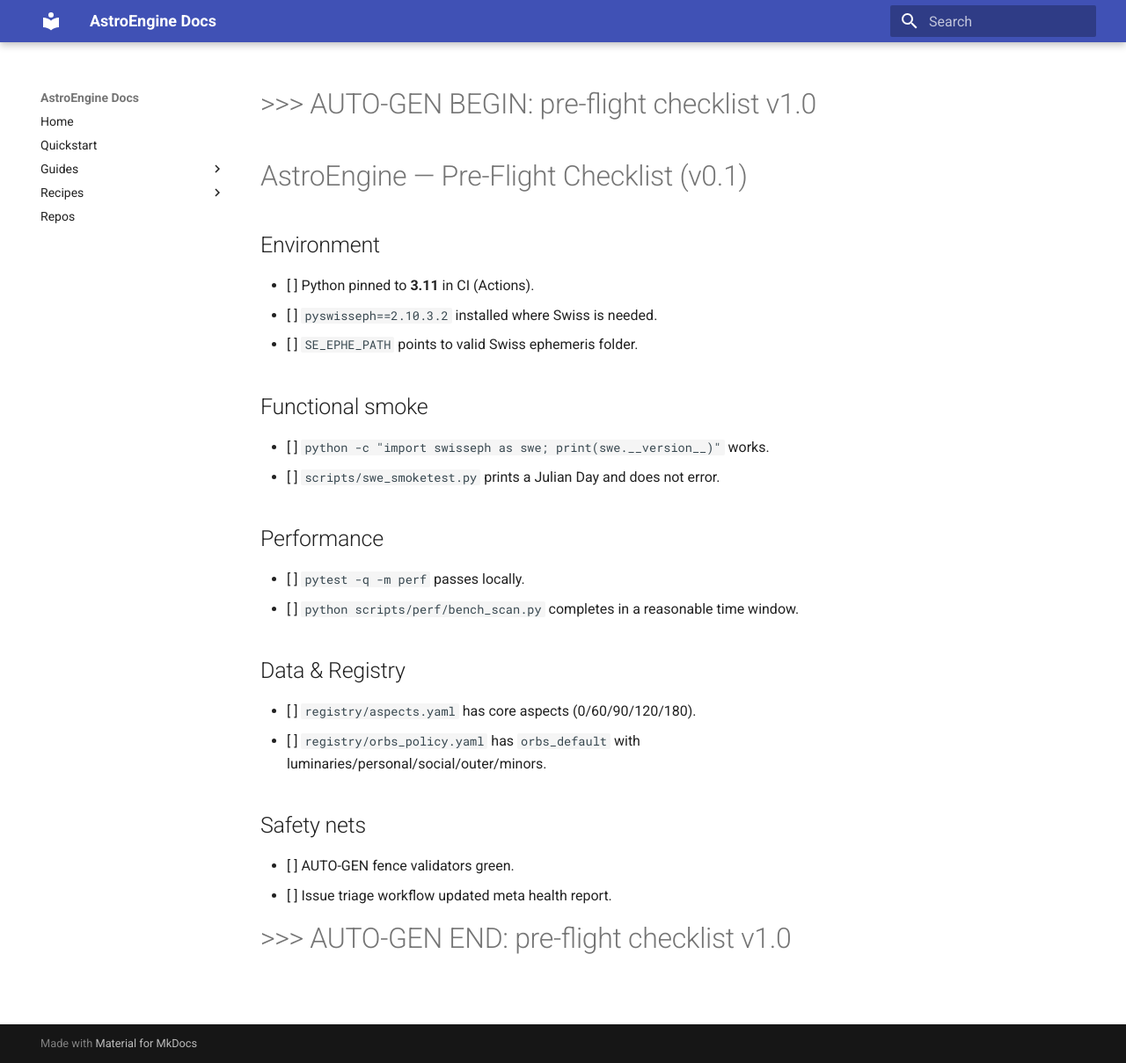
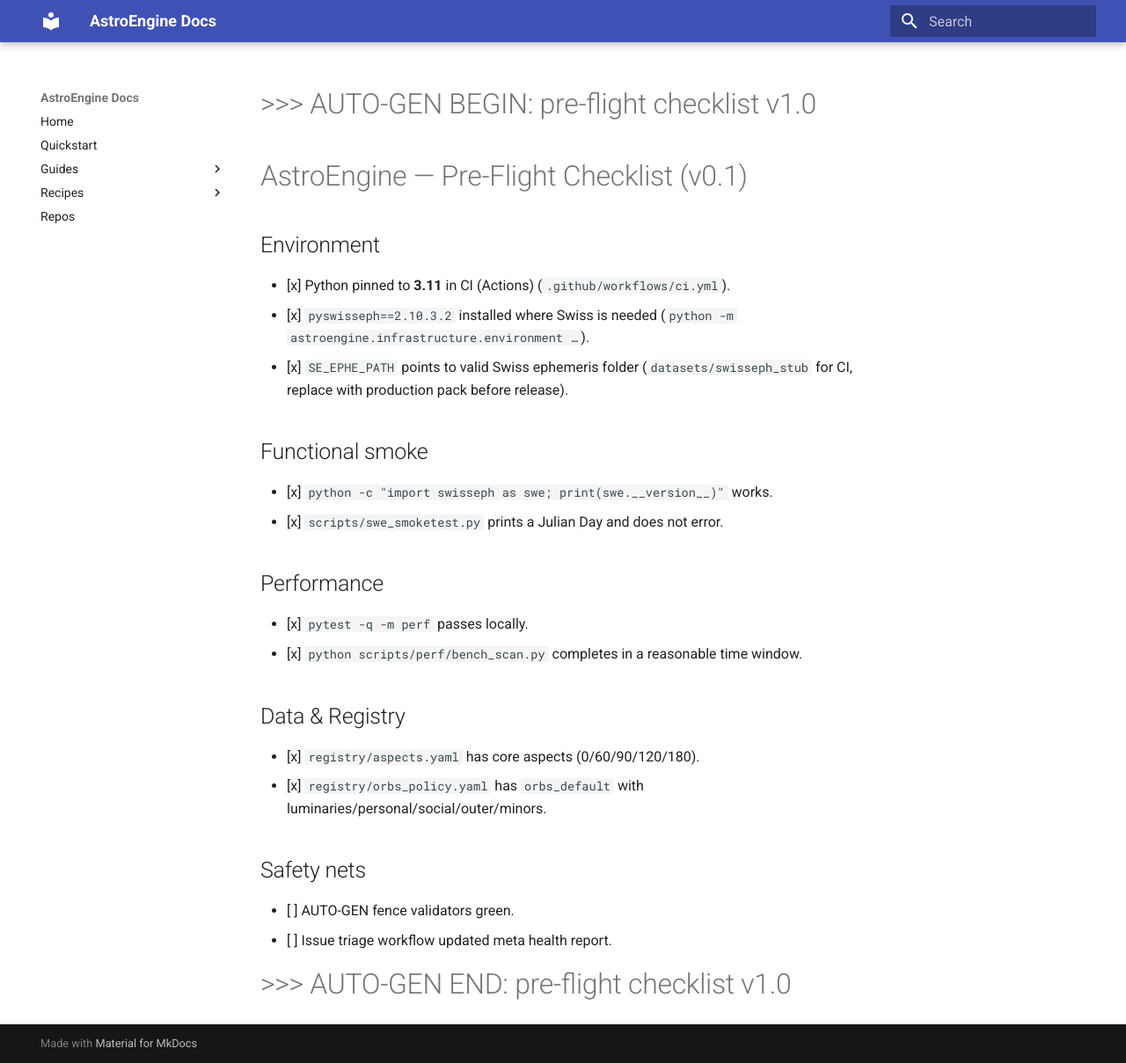
Before and after one commit to rinward23/AstroEngine, an MkDocs documentation site: the page built from docs/PRE_FLIGHT_CHECKLIST.md, in a window 1280 px wide and 1209 px high. Shown: the whole window at 88% size. Built offline with MkDocs 1.6.1 and Material for MkDocs 9.7.7, drawn with Linux system fonts in a browser that asks for light colours.

```diff
--- a/docs/PRE_FLIGHT_CHECKLIST.md
+++ b/docs/PRE_FLIGHT_CHECKLIST.md
@@ -2,21 +2,21 @@
 # AstroEngine — Pre-Flight Checklist (v0.1)
 
 ## Environment
-- [ ] Python pinned to **3.11** in CI (Actions).
-- [ ] `pyswisseph==2.10.3.2` installed where Swiss is needed.
-- [ ] `SE_EPHE_PATH` points to valid Swiss ephemeris folder.
+- [x] Python pinned to **3.11** in CI (Actions) (`.github/workflows/ci.yml`).
+- [x] `pyswisseph==2.10.3.2` installed where Swiss is needed (`python -m astroengine.infrastructure.environment …`).
+- [x] `SE_EPHE_PATH` points to valid Swiss ephemeris folder (`datasets/swisseph_stub` for CI, replace with production pack before release).
 
 ## Functional smoke
-- [ ] `python -c "import swisseph as swe; print(swe.__version__)"` works.
-- [ ] `scripts/swe_smoketest.py` prints a Julian Day and does not error.
+- [x] `python -c "import swisseph as swe; print(swe.__version__)"` works.
+- [x] `scripts/swe_smoketest.py` prints a Julian Day and does not error.
 
 ## Performance
-- [ ] `pytest -q -m perf` passes locally.
-- [ ] `python scripts/perf/bench_scan.py` completes in a reasonable time window.
+- [x] `pytest -q -m perf` passes locally.
+- [x] `python scripts/perf/bench_scan.py` completes in a reasonable time window.
 
 ## Data & Registry
-- [ ] `registry/aspects.yaml` has core aspects (0/60/90/120/180).
-- [ ] `registry/orbs_policy.yaml` has `orbs_default` with luminaries/personal/social/outer/minors.
+- [x] `registry/aspects.yaml` has core aspects (0/60/90/120/180).
+- [x] `registry/orbs_policy.yaml` has `orbs_default` with luminaries/personal/social/outer/minors.
 
 ## Safety nets
 - [ ] AUTO-GEN fence validators green.
```
Also changed, not shown: docs/burndown.md (+2 -2 lines), docs/governance/acceptance_checklist.md (+1 -1 lines), docs/module/data-packs.md (+1 -0 lines), docs/module/release_ops.md (+1 -1 lines), docs/module/ux.md (added, +38 -0 lines), docs/module/ux/maps.md (added, +41 -0 lines), docs/module/ux/plugins.md (added, +38 -0 lines), docs/module/ux/timelines.md (added, +39 -0 lines), docs/provenance/solarfire_exports.md (added, +50 -0 lines), 1 other file.
